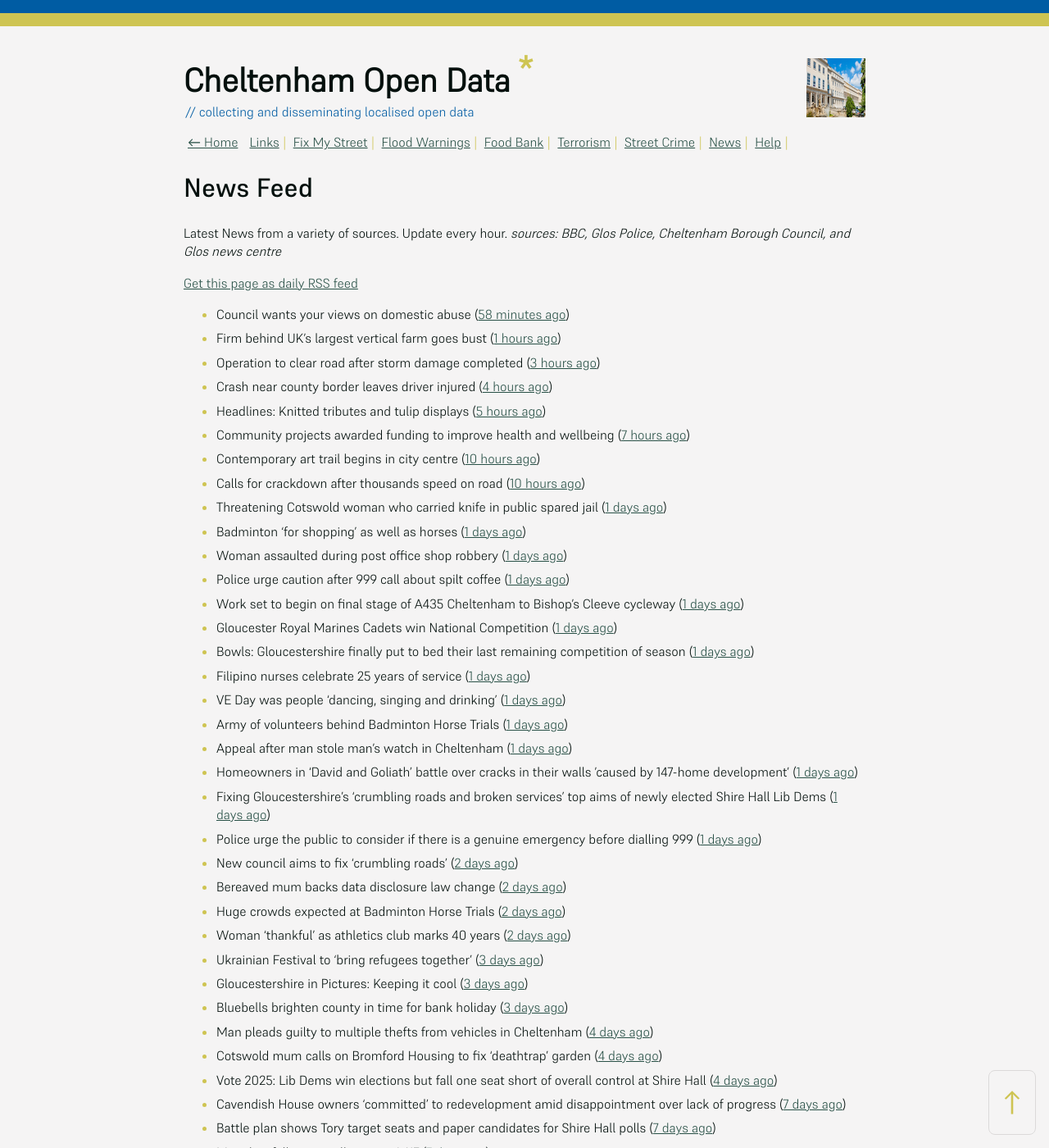
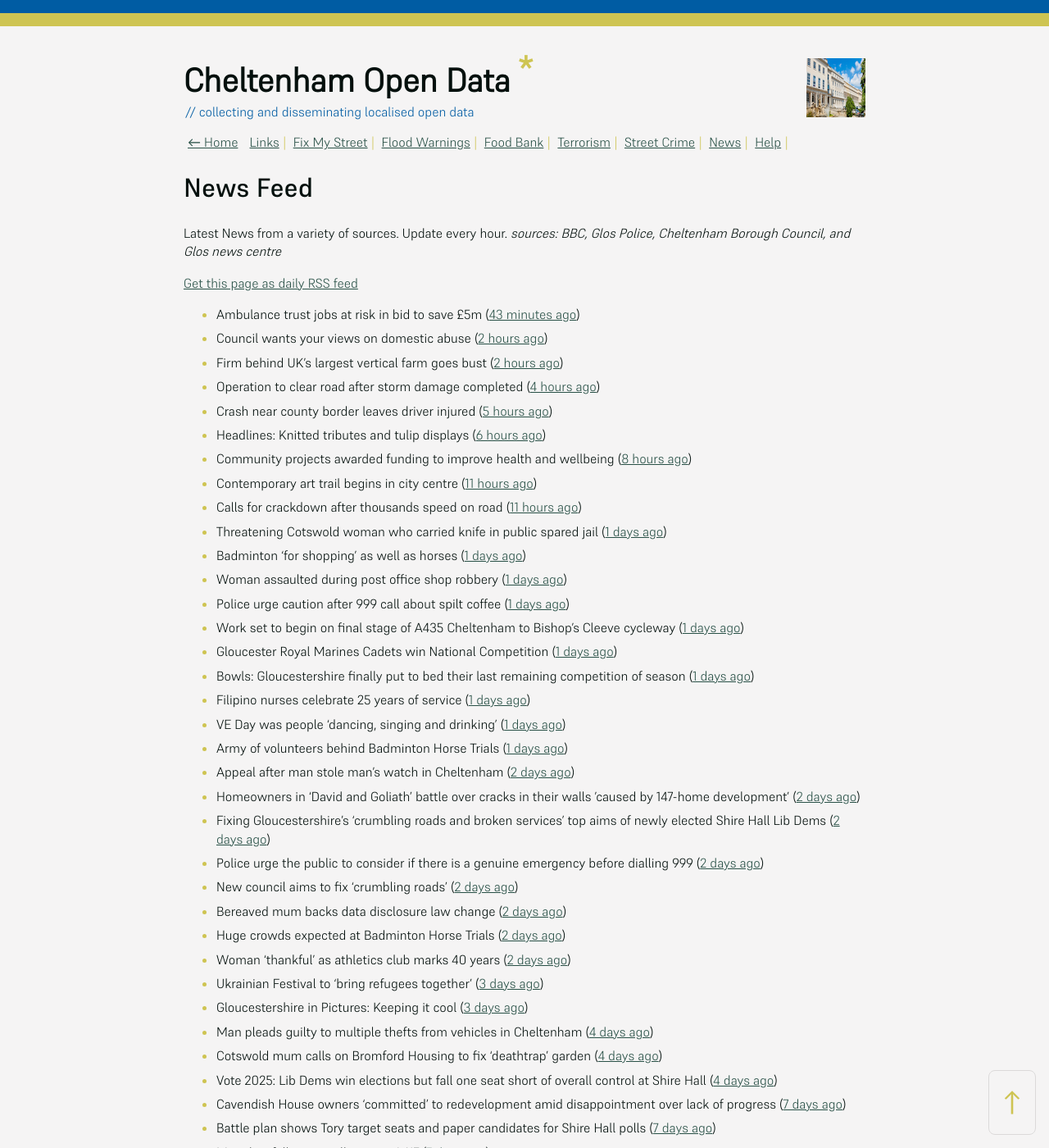
Before and after one commit to mat-0/cheltenham-open-data, a Jekyll site: the page built from _pages/news.md, in a window 1280 px wide and 1400 px high. Shown: the whole window at 82% size. Built offline with Jekyll 4.4.1, drawn with Linux system fonts in a browser that asks for light colours; some of the changed text lies outside the part shown.

Commit message:
Updated 2025-05-07 16:59:23

```diff
--- a/_pages/news.md
+++ b/_pages/news.md
@@ -12,14 +12,15 @@ _sources: BBC, Glos Police, Cheltenham Borough Council, and Glos news centre_
 [Get this page as daily RSS feed](/daily.rss)
 
 <!-- news_marker starts -->
-- Council wants your views on domestic abuse ([58 minutes ago](https://gloucesternewscentre.co.uk/council-wants-your-views-on-domestic-abuse/))
-- Firm behind UK's largest vertical farm goes bust ([1 hours ago](https://www.bbc.com/news/articles/c9qwq5245zvo))
-- Operation to clear road after storm damage completed ([3 hours ago](https://www.bbc.com/news/articles/cp91d93kv7vo))
-- Crash near county border leaves driver injured ([4 hours ago](https://www.bbc.com/news/articles/cd7v7z98xvwo))
-- Headlines: Knitted tributes and tulip displays ([5 hours ago](https://www.bbc.com/news/articles/cvg7gd25ev2o))
-- Community projects awarded funding to improve health and wellbeing ([7 hours ago](https://www.cheltenham.gov.uk/news/article/3006/community_projects_awarded_funding_to_improve_health_and_wellbeing))
-- Contemporary art trail begins in city centre ([10 hours ago](https://www.bbc.com/news/articles/cdrg7pjg8pvo))
-- Calls for crackdown after thousands speed on road ([10 hours ago](https://www.bbc.com/news/articles/cj454v1qzrxo))
+- Ambulance trust jobs at risk in bid to save £5m ([43 minutes ago](https://www.bbc.com/news/articles/c078721k50xo))
+- Council wants your views on domestic abuse ([2 hours ago](https://gloucesternewscentre.co.uk/council-wants-your-views-on-domestic-abuse/))
+- Firm behind UK's largest vertical farm goes bust ([2 hours ago](https://www.bbc.com/news/articles/c9qwq5245zvo))
+- Operation to clear road after storm damage completed ([4 hours ago](https://www.bbc.com/news/articles/cp91d93kv7vo))
+- Crash near county border leaves driver injured ([5 hours ago](https://www.bbc.com/news/articles/cd7v7z98xvwo))
+- Headlines: Knitted tributes and tulip displays ([6 hours ago](https://www.bbc.com/news/articles/cvg7gd25ev2o))
+- Community projects awarded funding to improve health and wellbeing ([8 hours ago](https://www.cheltenham.gov.uk/news/article/3006/community_projects_awarded_funding_to_improve_health_and_wellbeing))
+- Contemporary art trail begins in city centre ([11 hours ago](https://www.bbc.com/news/articles/cdrg7pjg8pvo))
+- Calls for crackdown after thousands speed on road ([11 hours ago](https://www.bbc.com/news/articles/cj454v1qzrxo))
 - Threatening Cotswold woman who carried knife in public spared jail ([1 days ago](https://gloucesternewscentre.co.uk/threatening-cotswold-woman-who-carried-knife-in-public-spared-jail/))
 - Badminton 'for shopping' as well as horses ([1 days ago](https://www.bbc.com/news/articles/cqx4nl0w8x4o))
 - Woman assaulted during post office shop robbery ([1 days ago](https://www.bbc.com/news/articles/cj454xw4qryo))
@@ -30,17 +31,16 @@ _sources: BBC, Glos Police, Cheltenham Borough Council, and Glos news centre_
 - Filipino nurses celebrate 25 years of service ([1 days ago](https://gloucesternewscentre.co.uk/filipino-nurses-celebrate-25-years-of-service/))
 - VE Day was people 'dancing, singing and drinking' ([1 days ago](https://www.bbc.com/news/articles/cvg9y4pye5ro))
 - Army of volunteers behind Badminton Horse Trials ([1 days ago](https://www.bbc.com/news/articles/crrz4549z2po))
-- Appeal after man stole man’s watch in Cheltenham ([1 days ago](https://gloucesternewscentre.co.uk/appeal-after-man-stole-mans-watch-in-cheltenham/))
-- Homeowners in ‘David and Goliath’ battle over cracks in their walls ’caused by 147-home development’ ([1 days ago](https://gloucesternewscentre.co.uk/homeowners-in-david-and-goliath-battle-over-cracks-in-their-walls-caused-by-147-home-development/))
-- Fixing Gloucestershire’s ‘crumbling roads and broken services’ top aims of newly elected Shire Hall Lib Dems ([1 days ago](https://gloucesternewscentre.co.uk/fixing-gloucestershires-crumbling-roads-and-broken-services-top-aims-of-newly-elected-shire-hall-lib-dems/))
-- Police urge the public to consider if there is a genuine emergency before dialling 999 ([1 days ago](https://gloucesternewscentre.co.uk/police-urge-the-public-to-consider-if-there-is-a-genuine-emergency-before-dialling-999/))
+- Appeal after man stole man’s watch in Cheltenham ([2 days ago](https://gloucesternewscentre.co.uk/appeal-after-man-stole-mans-watch-in-cheltenham/))
+- Homeowners in ‘David and Goliath’ battle over cracks in their walls ’caused by 147-home development’ ([2 days ago](https://gloucesternewscentre.co.uk/homeowners-in-david-and-goliath-battle-over-cracks-in-their-walls-caused-by-147-home-development/))
+- Fixing Gloucestershire’s ‘crumbling roads and broken services’ top aims of newly elected Shire Hall Lib Dems ([2 days ago](https://gloucesternewscentre.co.uk/fixing-gloucestershires-crumbling-roads-and-broken-services-top-aims-of-newly-elected-shire-hall-lib-dems/))
+- Police urge the public to consider if there is a genuine emergency before dialling 999 ([2 days ago](https://gloucesternewscentre.co.uk/police-urge-the-public-to-consider-if-there-is-a-genuine-emergency-before-dialling-999/))
 - New council aims to fix 'crumbling roads' ([2 days ago](https://www.bbc.com/news/articles/cm2e510knnlo))
 - Bereaved mum backs data disclosure law change ([2 days ago](https://www.bbc.com/news/articles/cql6q2nlzvno))
 - Huge crowds expected at Badminton Horse Trials ([2 days ago](https://www.bbc.com/news/articles/c93g4dz38jgo))
 - Woman 'thankful' as athletics club marks 40 years ([2 days ago](https://www.bbc.com/news/articles/cn80nv4mr79o))
 - Ukrainian Festival to 'bring refugees together' ([3 days ago](https://www.bbc.com/news/articles/c4g2qzzvjq0o))
 - Gloucestershire in Pictures: Keeping it cool ([3 days ago](https://www.bbc.com/news/articles/ce8gedxkv0do))
-- Bluebells brighten county in time for bank holiday ([3 days ago](https://www.bbc.com/news/articles/crm3rwy8vj2o))
 - Man pleads guilty to multiple thefts from vehicles in Cheltenham ([4 days ago](https://gloucesternewscentre.co.uk/man-pleads-guilty-to-multiple-thefts-from-vehicles-in-cheltenham/))
 - Cotswold mum calls on Bromford Housing to fix ‘deathtrap’ garden ([4 days ago](https://gloucesternewscentre.co.uk/cotswold-mum-calls-on-bromford-housing-to-fix-deathtrap-garden/))
 - Vote 2025: Lib Dems win elections but fall one seat short of overall control at Shire Hall ([4 days ago](https://gloucesternewscentre.co.uk/vote-2025-lib-dems-win-elections-but-fall-one-seat-short-of-overall-control-at-shire-hall/))
```
Also changed, not shown: other parts of _pages/news.md (+2 -2 lines), _data/flood.json (+5 -69 lines), index.md (+4 -4 lines).
